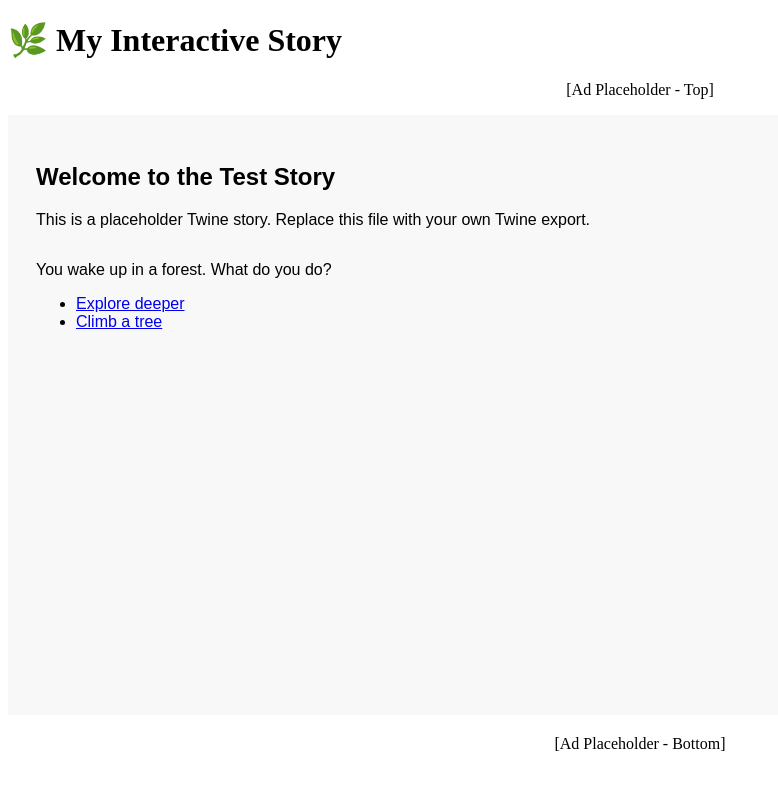
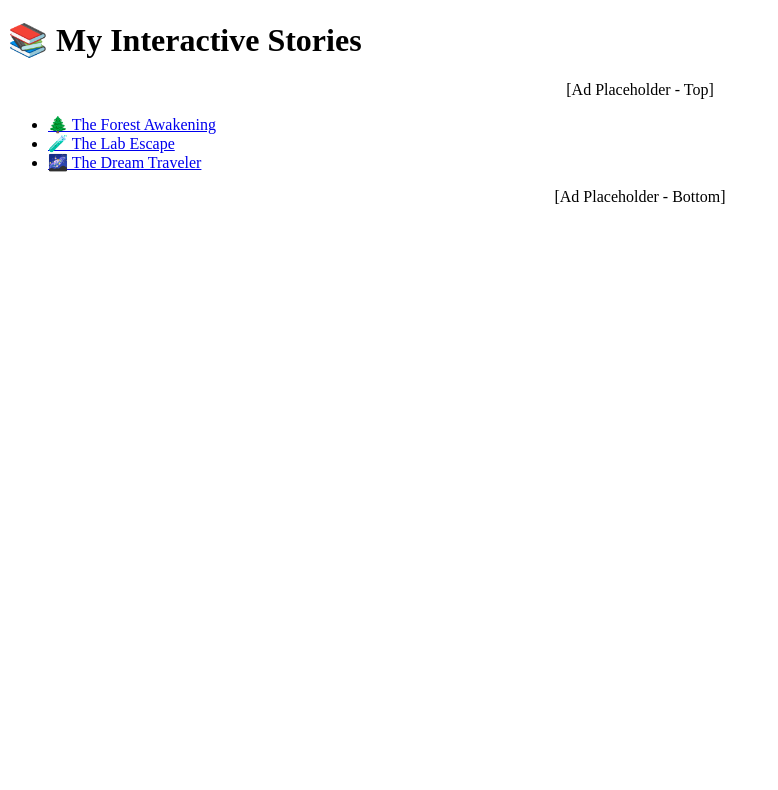
Before and after one commit to jinyi2020/DreamBoat, a plain HTML site: page index.html in a window 1280 px wide. Shown: the whole page, without its empty margins (0-778 px from the left). Drawn offline with Linux system fonts and the light colour scheme.

Commit message:
index
add lists

```diff
--- a/index.html
+++ b/index.html
@@ -2,25 +2,25 @@
 <html lang="en">
 <head>
   <meta charset="UTF-8">
-  <title>Interactive Story</title>
-  <!-- Google AdSense placeholder (replace with actual values if approved) -->
-  <!-- <script async src="https://pagead2.googlesyndication.com/pagead/js/adsbygoogle.js"></script> -->
+  <title>Interactive Story Hub</title>
 </head>
 <body>
-  <h1>🌿 My Interactive Story</h1>
+  <h1>📚 My Interactive Stories</h1>
 
-  <!-- Ad placeholder top -->
+  <!-- 顶部广告位 -->
   <div id="ad-top" style="margin: 10px 0; text-align:center;">
-    <!-- Example: Google AdSense ad unit goes here -->
     <p>[Ad Placeholder - Top]</p>
   </div>
 
-  <!-- Embedded Twine Game -->
-  <iframe src="twine/story.html" width="100%" height="600px" style="border:none;"></iframe>
+  <!-- 故事列表 -->
+  <ul>
+    <li><a href="stories/story.html" target="_blank">🌲 The Forest Awakening</a></li>
+    <li><a href="stories/story2.html" target="_blank">🧪 The Lab Escape</a></li>
+    <li><a href="stories/story3.html" target="_blank">🌌 The Dream Traveler</a></li>
+  </ul>
 
-  <!-- Ad placeholder bottom -->
+  <!-- 底部广告位 -->
   <div id="ad-bottom" style="margin: 10px 0; text-align:center;">
-    <!-- Example: another AdSense ad -->
     <p>[Ad Placeholder - Bottom]</p>
   </div>
 </body>
--- a/twine/story.html
+++ /dev/null
@@ -1,29 +0,0 @@
-<!DOCTYPE html>
-<html>
-<head>
-  <meta charset="UTF-8">
-  <title>Twine Story</title>
-  <style>
-    body {
-      font-family: sans-serif;
-      background: #f8f8f8;
-      padding: 20px;
-    }
-    .passage {
-      margin-top: 2em;
-    }
-  </style>
-</head>
-<body>
-  <h2>Welcome to the Test Story</h2>
-  <p>This is a placeholder Twine story. Replace this file with your own Twine export.</p>
-
-  <div class="passage">
-    <p>You wake up in a forest. What do you do?</p>
-    <ul>
-      <li><a href="#">Explore deeper</a></li>
-      <li><a href="#">Climb a tree</a></li>
-    </ul>
-  </div>
-</body>
-</html>
```
Also changed, not shown: stories/story.html (added, +29 -0 lines).
